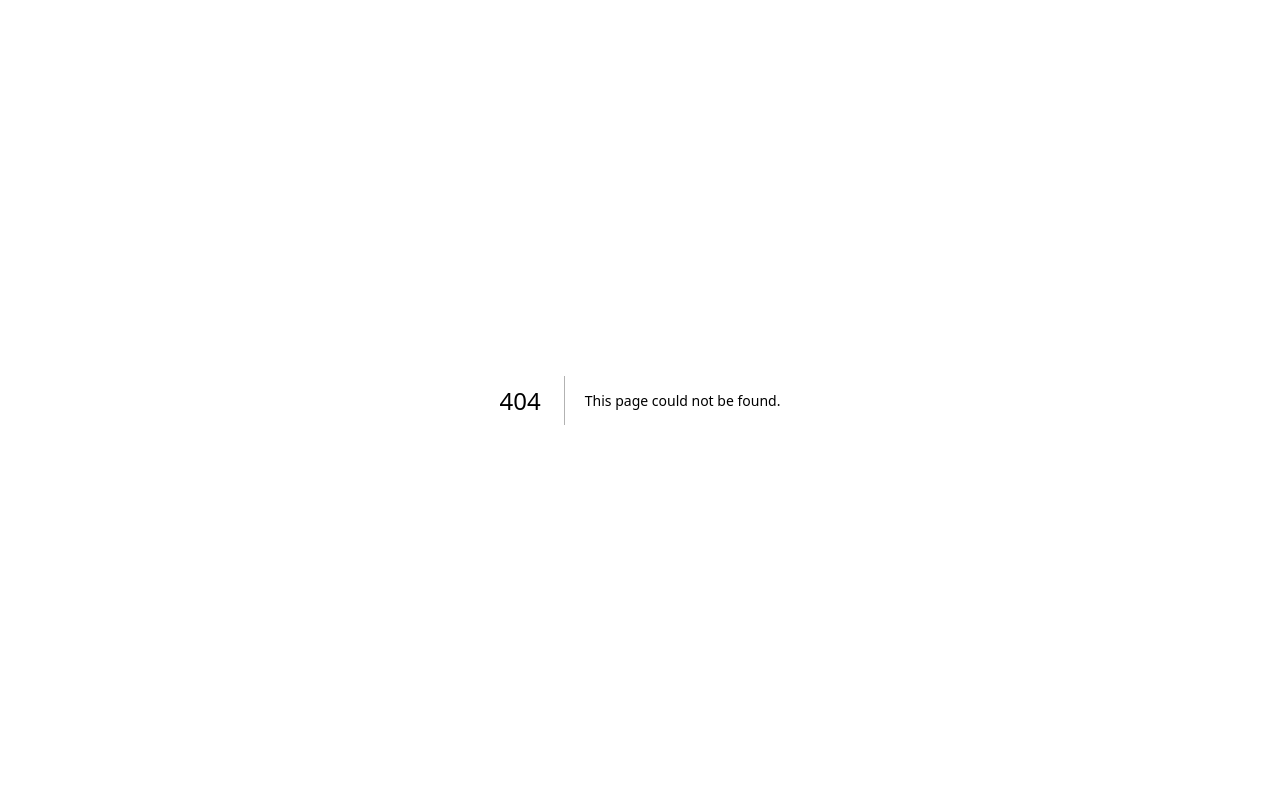
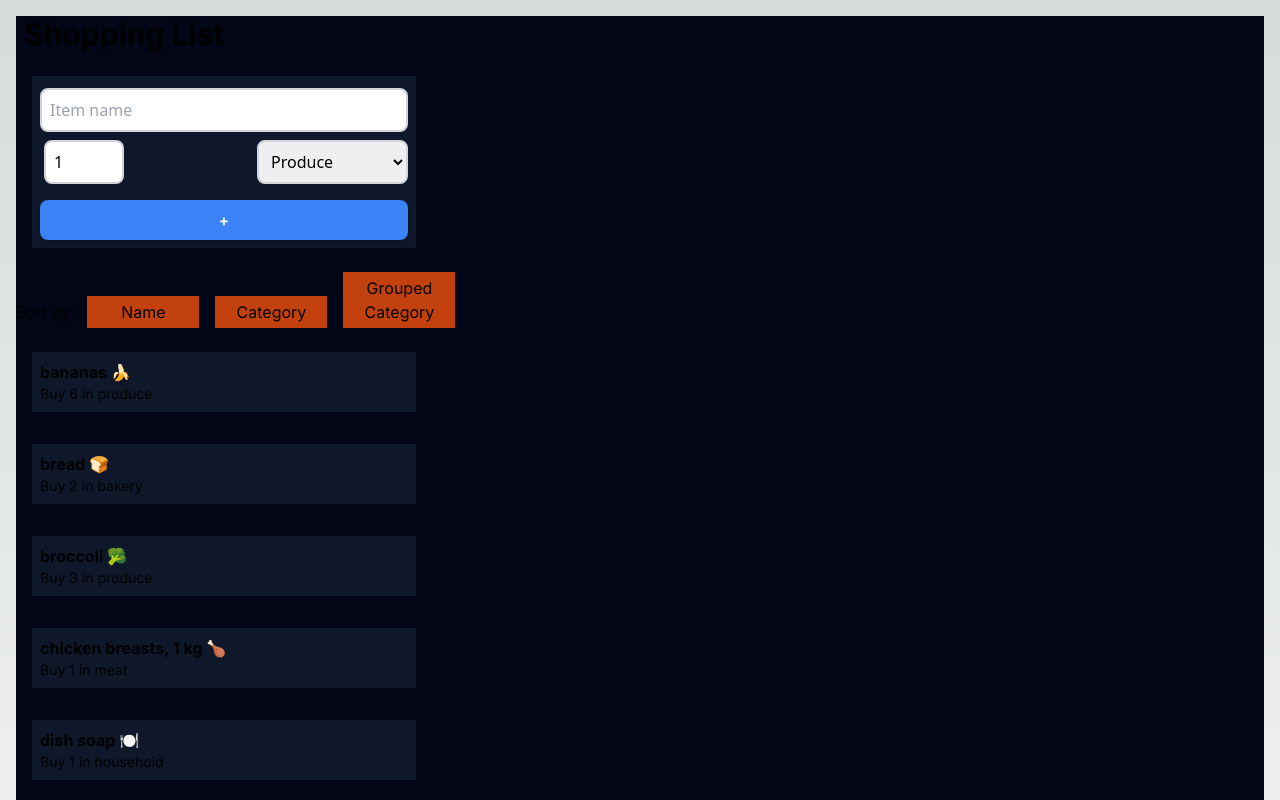
Before and after one commit to JYUN-YI/cprg306-assignments, a Next.js app: page /week-6 in a window 1280 px wide. Before the commit this address had no page. Shown: the top 800 px of the page. Built offline with nearby package versions, Linux system fonts and the light colour scheme.

Commit message:
Add files via upload

```diff
--- /dev/null
+++ b/app/week-6/item-list.js
@@ -0,0 +1,113 @@
+"use client"
+import React, { useState } from 'react';
+import Item from "./item";
+//import Items from "./items";
+
+const ItemList = ({items}) => {
+    const [sortBy, setSortBy] = useState('name');
+    const [groupedItems, setGroupedItems] = useState(null);
+    const [showGrouped, setShowGrouped] = useState(false);
+    const [activeButton, setActiveButton] = useState('');
+
+    // Sort items based on sortBy state
+    const sortedItems = [...items].sort((a, b) => {
+      if (sortBy === 'name') {
+        return a.name.localeCompare(b.name);
+      } else if (sortBy === 'category') {
+        return a.category.localeCompare(b.category);
+      }
+      return 0;
+    });
+
+    const groupByCategory = () => {
+        const grouped = sortedItems.reduce((acc, item) => {
+            const category = item.category;
+            if (!acc[category]) {
+                acc[category] = [];
+            }
+            acc[category].push(item);
+            return acc;
+        }, {})
+
+    //Sort each category's items alphabetically by name
+    for (let category in grouped){
+        grouped[category].sort((a, b) => a.name.localeCompare(b.name));
+    }
+
+
+    //Sort categories alphabetically
+    const sortedCategories = Object.keys(grouped).sort((a, b) => a.localeCompare(b));
+    const sortedGroupedItems = sortedCategories.reduce((acc, category) => {
+        acc[category] = grouped[category];
+    return acc;
+    }, {});
+
+    setGroupedItems(sortedGroupedItems);
+    setShowGrouped(true);
+    setActiveButton('grouped');
+
+    }
+
+    const toggleView = () => {
+        if (showGrouped) {
+            setShowGrouped(false);
+        }
+        else {
+            groupByCategory();
+        }
+    }
+
+    return (
+      <div>
+        <label htmlFor ="sort">Sort by: </label>
+          <button
+            className={`p-1 m-2 w-28 ${sortBy === 'name' && activeButton === 'name' ? 'bg-orange-500 text-white' : 'bg-orange-700'}`}
+            onClick={() => {
+                setSortBy('name')
+                setActiveButton('name')
+                setShowGrouped(false)
+        }}
+          >
+            Name
+          </button>
+          <button
+            className={`p-1 m-2 w-28 ${sortBy === 'category' && activeButton === 'category' ? 'bg-orange-500 text-white' : 'bg-orange-700'}`}
+            onClick={() => {
+                setSortBy('category')
+                setActiveButton('category')
+                setShowGrouped(false)
+
+            }}
+          >
+            Category
+          </button>
+          <button
+            className={`p-1 m-2 w-28 ${activeButton === 'grouped' ? 'bg-orange-500 text-white' : 'bg-orange-700'}`}
+            onClick={toggleView}
+          >
+            Grouped Category
+          </button>
+        <div className="grid">
+            {showGrouped && groupedItems ? (
+                //Display grouped items
+                Object.keys(groupedItems).map(category => (
+                    <div key={category} className="mb-4">
+                        <h2 className="text-lg font-bold capitalize">{category}</h2>
+                        <div calssName='grid'>
+                        {groupedItems[category].map(item => (
+                            <Item key={item.id} name={item.name} quantity={item.quantity} category={item.category} />
+                        ))}
+                        </div>
+                    </div>
+                ))
+            ) : (
+          sortedItems.map(item => (
+            <Item key={item.id} name={item.name} quantity={item.quantity} category={item.category} />
+          ))
+            )}
+        </div>
+      </div>
+    );
+  };
+
+  export default ItemList;
--- /dev/null
+++ b/app/week-6/item.js
@@ -0,0 +1,12 @@
+import React from 'react';
+
+const Item = ({ name, quantity, category }) => {
+  return (
+    <ul className="p-2 m-4 bg-slate-900 max-w-sm">
+      <div className="text-x1 font-bold">{name}</div>
+      <div className="text-sm">Buy {quantity} in {category}</div>
+    </ul>
+  );
+}
+
+export default Item;
--- /dev/null
+++ b/app/week-6/items.json
@@ -0,0 +1,74 @@
+[
+    {
+      "id": "1h2GJKH12gkHG31h1H",
+      "name": "milk, 4 L 🥛",
+      "quantity": 1,
+      "category": "dairy"
+    },
+    {
+      "id": "2KJH3k2j3H1k2J3K1H",
+      "name": "bread 🍞",
+      "quantity": 2,
+      "category": "bakery"
+    },
+    {
+      "id": "3h2KJH3k2j3H1k2J3",
+      "name": "eggs, dozen 🥚",
+      "quantity": 2,
+      "category": "dairy"
+    },
+    {
+      "id": "4k2J3K1H2GJKH12gk",
+      "name": "bananas 🍌",
+      "quantity": 6,
+      "category": "produce"
+    },
+    {
+      "id": "5H1h1H2KJH3k2j3H",
+      "name": "broccoli 🥦",
+      "quantity": 3,
+      "category": "produce"
+    },
+    {
+      "id": "6H1k2J3K1H2GJKH1",
+      "name": "chicken breasts, 1 kg 🍗",
+      "quantity": 1,
+      "category": "meat"
+    },
+    {
+      "id": "7gkHG31h1H2KJH3k",
+      "name": "pasta sauce 🍝",
+      "quantity": 3,
+      "category": "canned goods"
+    },
+    {
+      "id": "8j3H1k2J3K1H2GJK",
+      "name": "spaghetti, 454 g 🍝",
+      "quantity": 2,
+      "category": "dry goods"
+    },
+    {
+      "id": "9H12gkHG31h1H2KJ",
+      "name": "toilet paper, 12 pack 🧻",
+      "quantity": 1,
+      "category": "household"
+    },
+    {
+      "id": "10H3k2j3H1k2J3K1",
+      "name": "paper towels, 6 pack",
+      "quantity": 1,
+      "category": "household"
+    },
+    {
+      "id": "11k2J3K1H2GJKH12",
+      "name": "dish soap 🍽️",
+      "quantity": 1,
+      "category": "household"
+    },
+    {
+      "id": "12GJKH12gkHG31h1",
+      "name": "hand soap 🧼",
+      "quantity": 4,
+      "category": "household"
+    }
+  ]
--- /dev/null
+++ b/app/week-6/new-item.js
@@ -0,0 +1,82 @@
+"use client"
+import React, { useState } from 'react';
+
+const NewItem = ({onAddItem}) => {
+  const [name, setName] = useState("");
+  const [quantity, setQuantity] = useState(1);
+  const [category, setCategory] = useState("produce");
+
+
+
+  // Form submission handler
+  const handleSubmit = (e) => {
+    e.preventDefault();
+
+    const id = Math.random().toString(36).substring(2,9);
+
+    const item = {
+      id: id,
+      name: name,
+      quantity: quantity,
+      category: category
+    };
+
+    //console.log(item);
+    //alert(`Name: ${name}, Quantity: ${quantity}, Category: ${category}`);
+
+    onAddItem(item);
+
+    setName("");
+    setQuantity(1);
+    setCategory("produce");
+  }
+
+  return (
+    <main className='flex justify-left w-full'>
+    <form onSubmit={handleSubmit} className="p-2 m-4 bg-slate-900 text-black max-w-sm w-full">
+      <div className="mb-2">
+        <input
+          type="text"
+          placeholder="Item name"
+          value={name}
+          onChange={(e) => setName(e.target.value)}
+          required
+          className="w-full mt-1 border-2 border-gray-300 p-2 rounded-lg font-sans"
+        />
+      </div>
+      <div className="flex justify-between">
+        <input
+          type="number"
+          value={quantity}
+          onChange={(e) => setQuantity(Number(e.target.value))}
+          min="1"
+          max="99"
+          required
+          className="w-20 ml-1 border-2 border-gray-300 p-2 rounded-lg font-sans"
+        />
+        <select
+          value={category}
+          onChange={(e) => setCategory(e.target.value)}
+          className="ml-1 border-2 border-gray-300 p-2 rounded-lg font-sans"
+          placeholder='Produce'
+        >
+          <option value="produce">Produce</option>
+          <option value="dairy">Dairy</option>
+          <option value="bakery">Bakery</option>
+          <option value="meat">Meat</option>
+          <option value="frozen-foods">Frozen Foods</option>
+          <option value="canned-goods">Canned Goods</option>
+          <option value="dry-goods">Dry Goods</option>
+          <option value="beverages">Beverages</option>
+          <option value="snacks">Snacks</option>
+          <option value="household">Household</option>
+          <option value="other">Other</option>
+        </select>
+        </div>
+      <button type="submit" className="w-full mt-4 py-2 px-4 bg-blue-500 text-white font-semibold rounded-lg shadow-md hover:bg-blue-700 focus:outline-none focus:ring-2 focus:ring-blue-400 focus:ring-opacity-75">+</button>
+    </form>
+    </main>
+  );
+}
+
+export default NewItem;
--- /dev/null
+++ b/app/week-6/page.js
@@ -0,0 +1,24 @@
+"use client";
+import React, {useState} from 'react';
+import ItemList from './item-list';
+import NewItem from './new-item';
+import itemsData from './items.json';
+
+const Page = () => {
+
+    const [items, setItems] = useState(itemsData)
+
+    const handleAddItem = (newItem) => {
+        setItems([...items, newItem])
+    }
+
+    return (
+    <main className="bg-slate-950 m-4">
+    <h1 className="text-3xl font-bold m-2">Shopping List</h1>
+    <NewItem onAddItem={handleAddItem} />
+    <ItemList items={items}/>
+    </main>
+    );
+ };
+
+export default Page;
```
